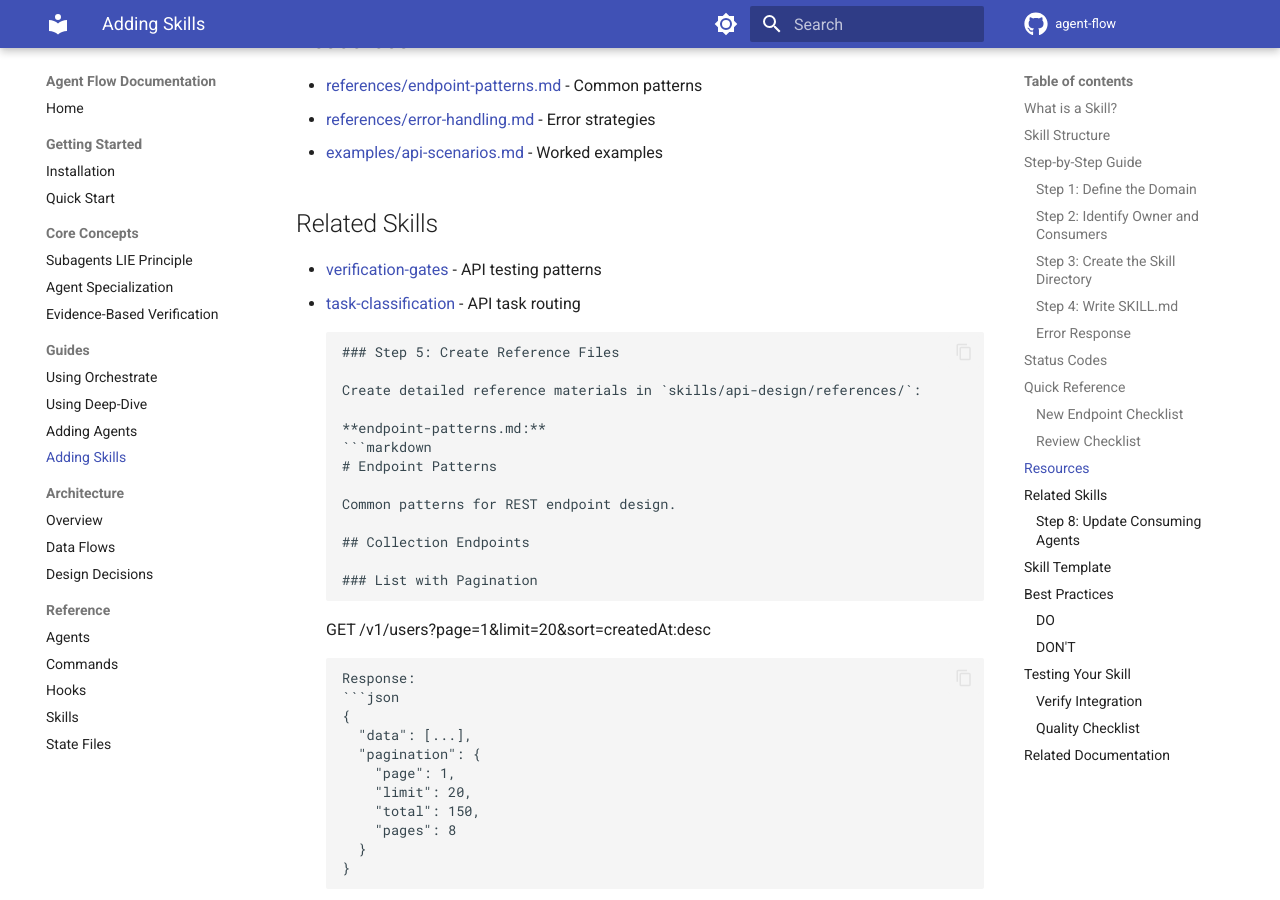
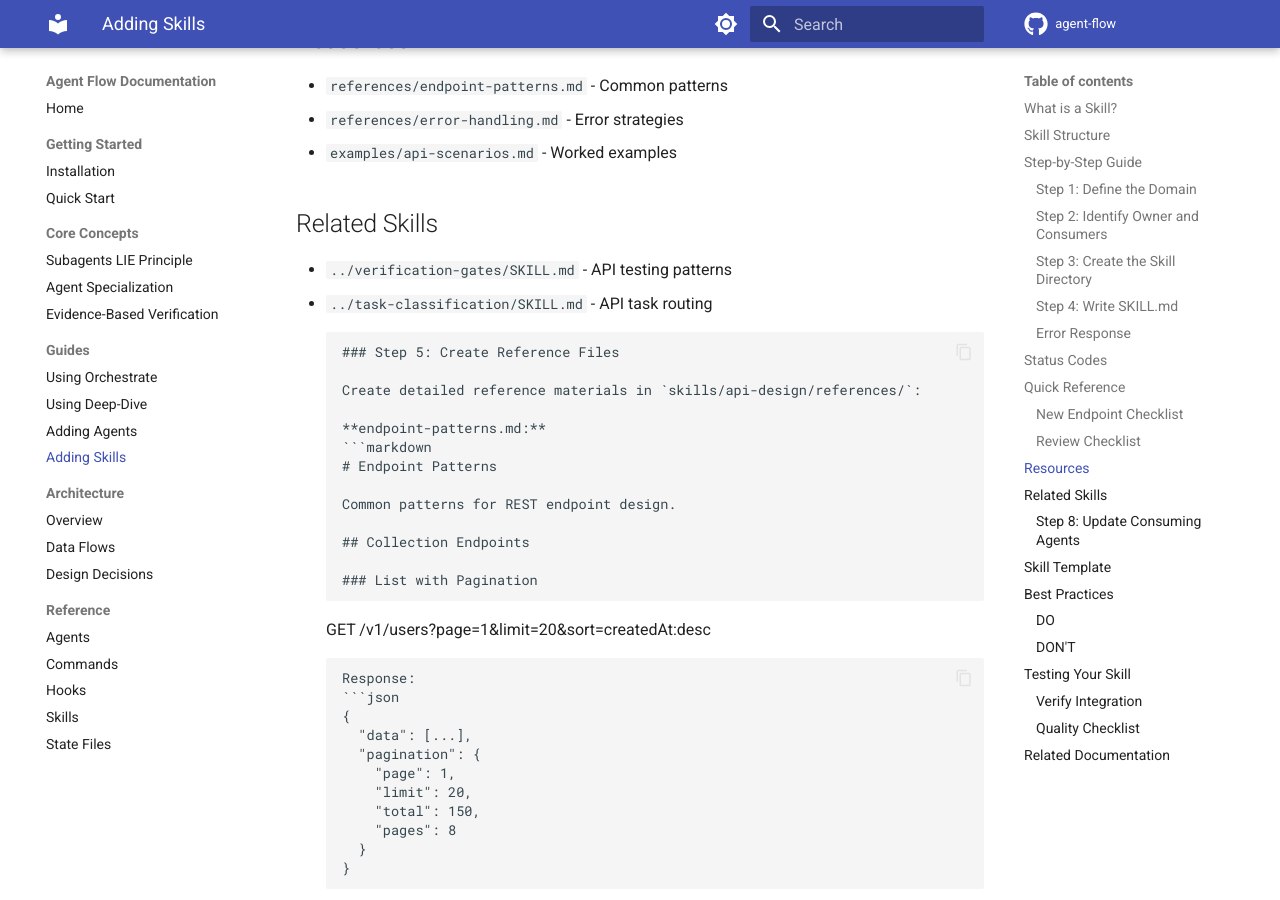
Before and after one commit to josix/agent-flow, an MkDocs documentation site: the page built from docs/guides/adding-skills.md, in a window 1280 px wide and 900 px high, scrolled down 4591 px. Built offline with MkDocs 1.6.1 and Material for MkDocs 9.7.7, drawn with Linux system fonts in a browser that asks for light colours; comment, search, counter and statistics services are not loaded.

````diff
--- a/docs/guides/adding-skills.md
+++ b/docs/guides/adding-skills.md
@@ -208,14 +208,14 @@ GET  /v1/users/123/orders   # List user's orders
 
 ## Resources
 
-- [references/endpoint-patterns.md](references/endpoint-patterns.md) - Common patterns
-- [references/error-handling.md](references/error-handling.md) - Error strategies
-- [examples/api-scenarios.md](examples/api-scenarios.md) - Worked examples
+- `references/endpoint-patterns.md` - Common patterns
+- `references/error-handling.md` - Error strategies
+- `examples/api-scenarios.md` - Worked examples
 
 ## Related Skills
 
-- [verification-gates](../verification-gates/SKILL.md) - API testing patterns
-- [task-classification](../task-classification/SKILL.md) - API task routing
+- `../verification-gates/SKILL.md` - API testing patterns
+- `../task-classification/SKILL.md` - API task routing
 ```
 
 ### Step 5: Create Reference Files
````
Also changed, not shown: pyproject.toml (added, +9 -0 lines), 2 other files.
